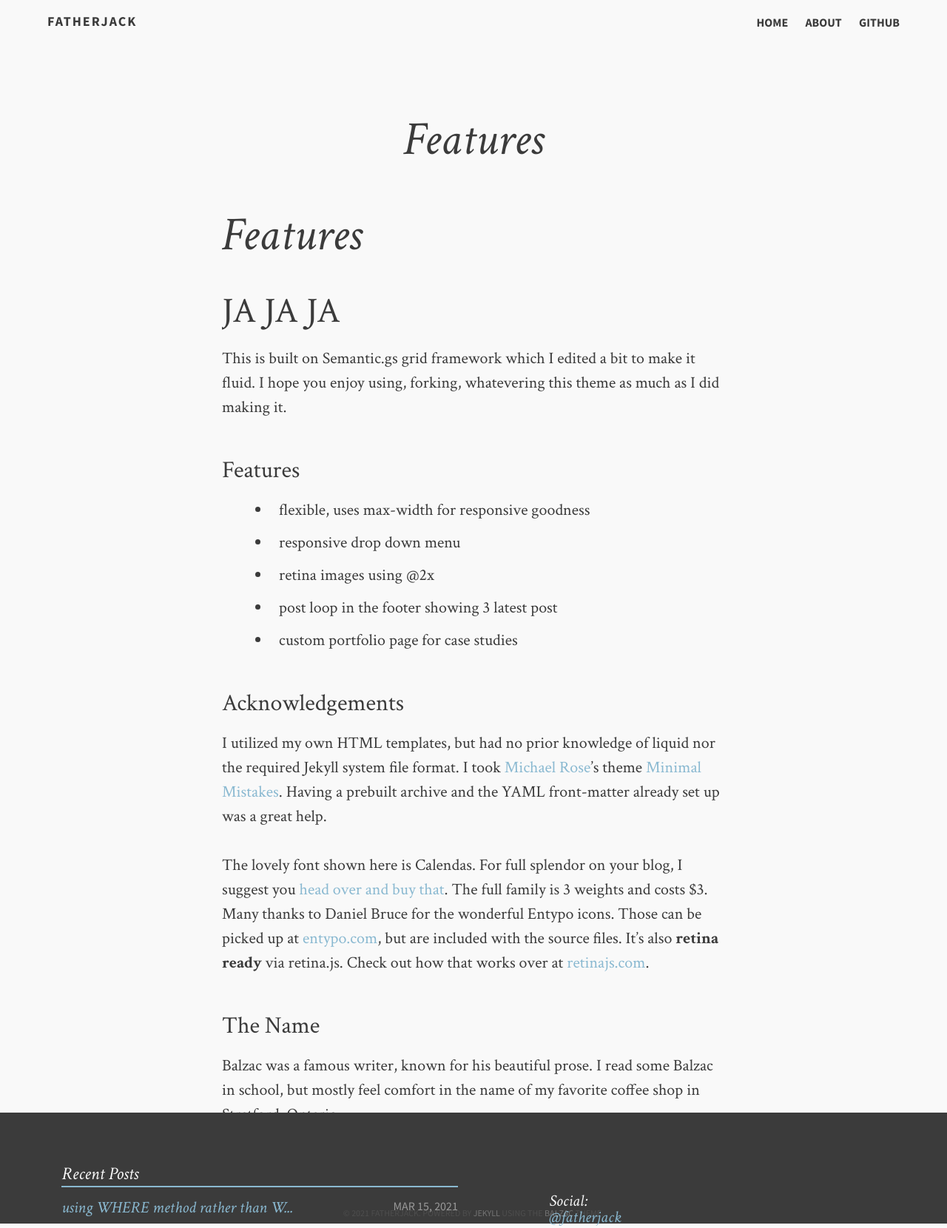
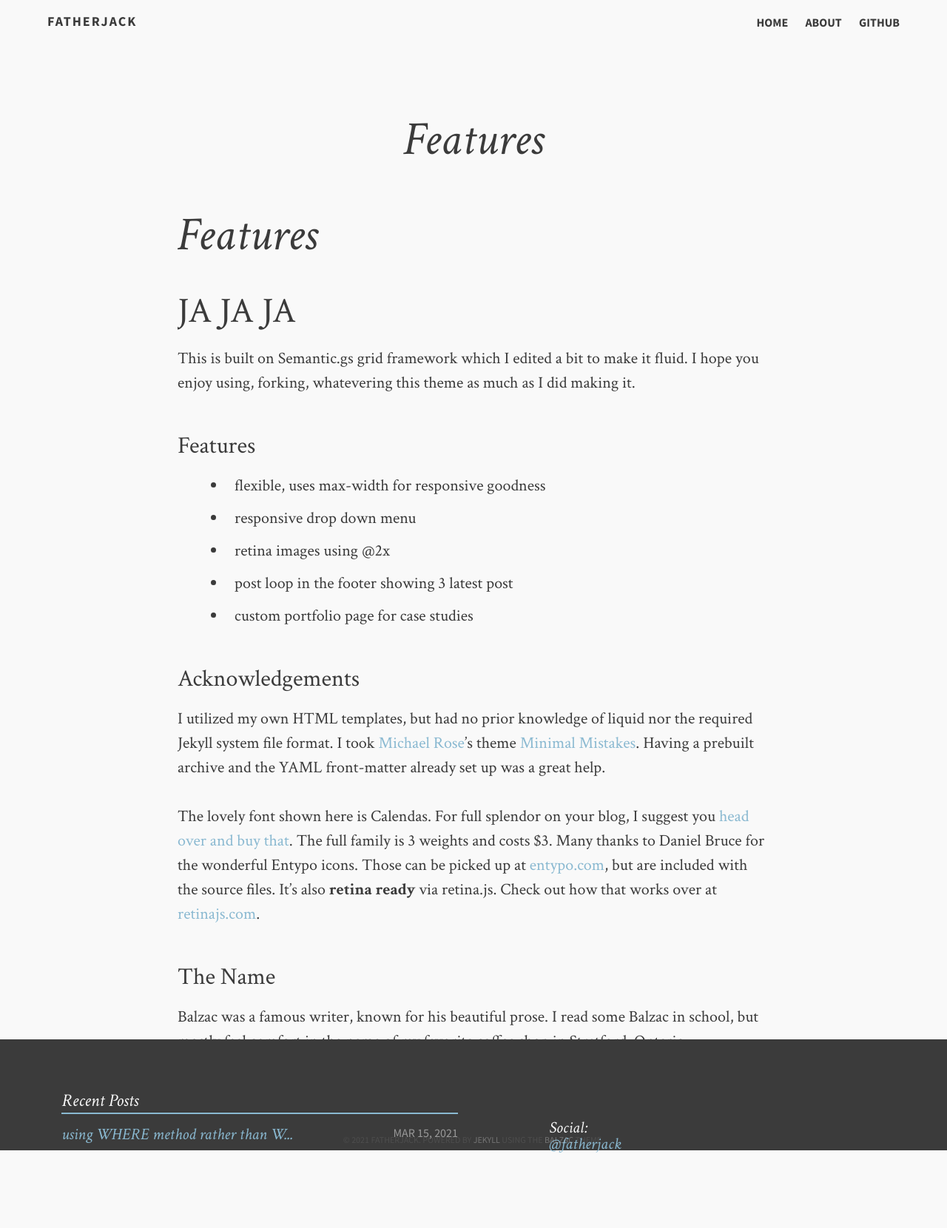
Before and after one commit to fatherjack/fatherjack.github.io, a Jekyll site: the page built from features.md, in a window 1280 px wide. Shown: the whole page at 74% size. Built offline with Jekyll 4.4.1, drawn with Linux system fonts in a browser that asks for light colours; our own code applies the rules of GitHub Pages for plain Markdown files; comment, search, counter and statistics services are not loaded; after the commit the page ends 1561 px from its top, so only the background shows below that.

Commit message:
width wider er

```diff
--- a/_sass/_styles.scss
+++ b/_sass/_styles.scss
@@ -9,7 +9,7 @@ body {
   background: $white;
   min-height: 100%;
   height: 100%;
-  overflow-x: hidden;
+  overflow-x: scroll;
 }
 
 h1,h2,h3,h4,h5 {
@@ -105,8 +105,6 @@ code {
     }
 }
 
-
-
 hr {
     display: block;
     margin: 0 auto;
@@ -170,7 +168,7 @@ input {
 
 .post {
     @include column(8);
-    max-width: 680px;
+    max-width: 800px;
     display: block;
     margin: 0 auto;
     float: none;
```
